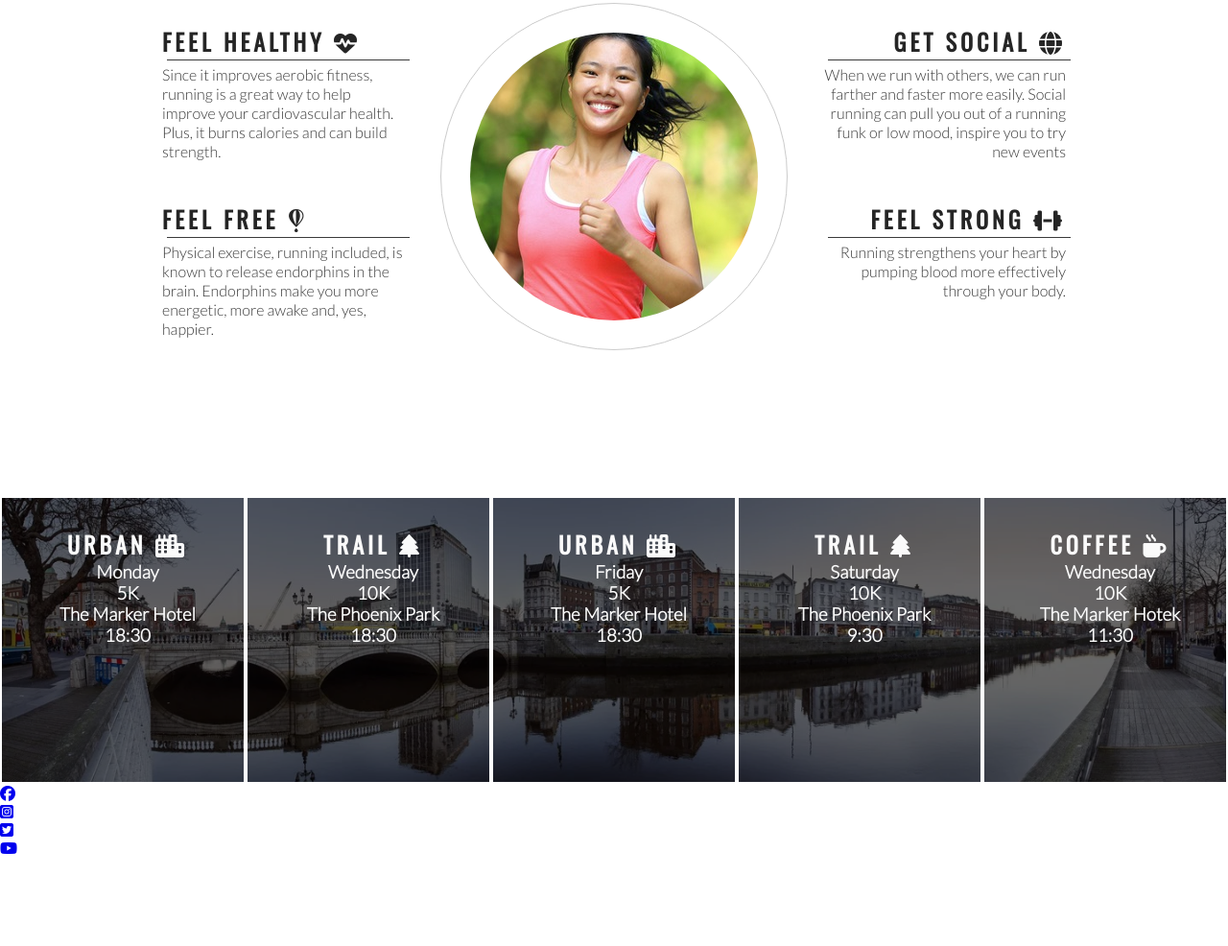
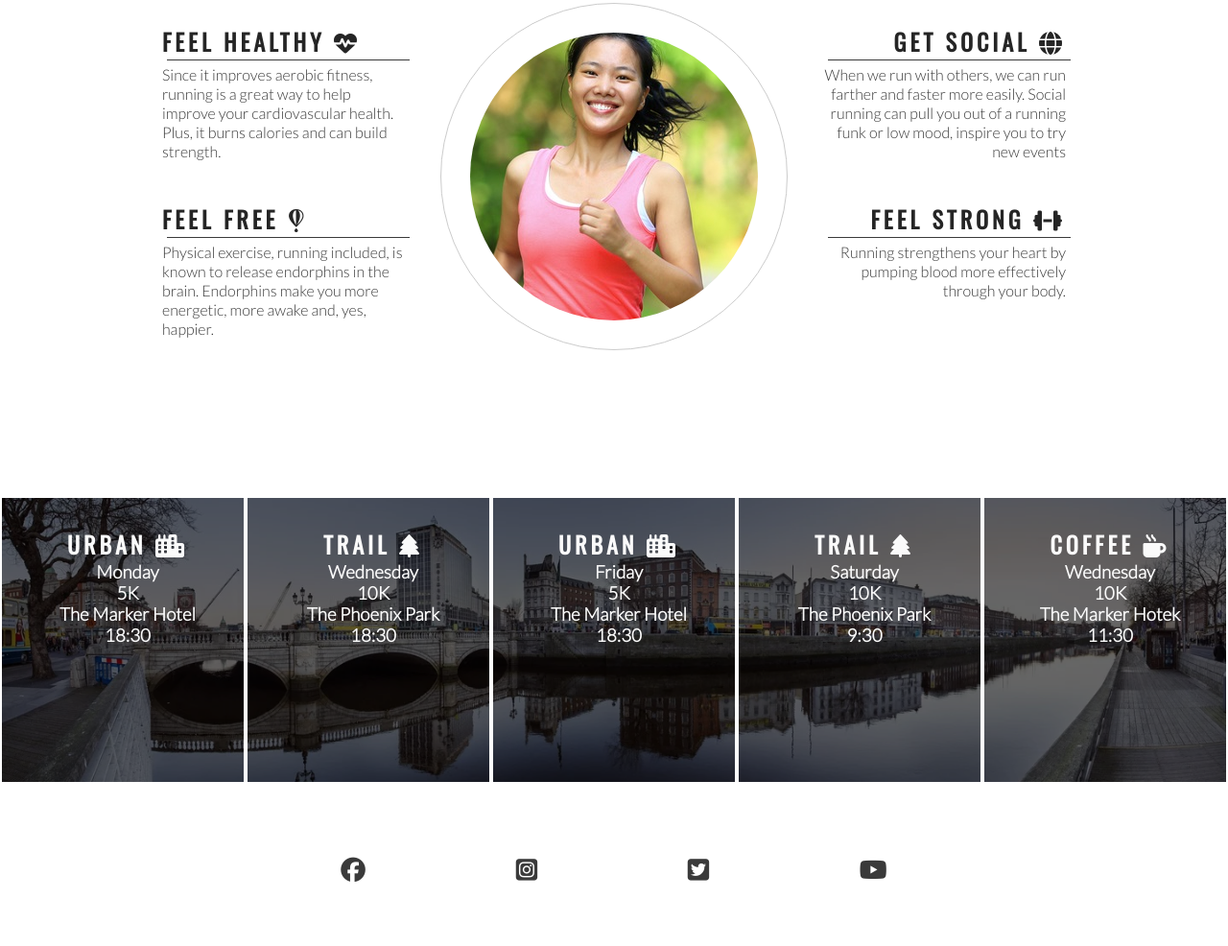
Before and after one commit to RiyadhKh4n/love-running-walkthrough, a plain HTML site: page index.html in a window 1280 px wide. Shown: the part 778-1764 px from the top of the page at 96% size. Before the commit the page ends 1671 px from the top, so only its background shows below. Drawn offline with nearby package versions, Linux system fonts and the light colour scheme.

Commit message:
completed footer

```diff
--- a/assets/css/style.css
+++ b/assets/css/style.css
@@ -227,3 +227,25 @@ hr{
 #times h2{
     color:#fafafa;
 }
+
+/* footer */
+
+footer{
+    height: 150px;
+}
+
+.social{
+    text-align: center;
+
+}
+
+.social > li{
+    display: inline;
+}
+
+.social i {
+    font-size: 160%;
+    margin: 1%;
+    padding: 5%;
+    color: #3a3a3a;
+}
--- a/index.html
+++ b/index.html
@@ -141,7 +141,7 @@
     </section>
 
     <footer>
-        <ul>
+        <ul class="social">
             <li>
                 <a href="https://facebook.com" target="_blank" rel="noopener" aria-label="Visit our Facebook page (opens in a new tab)"><i class="fab fa-facebook"></i></a>
             </li>
```
